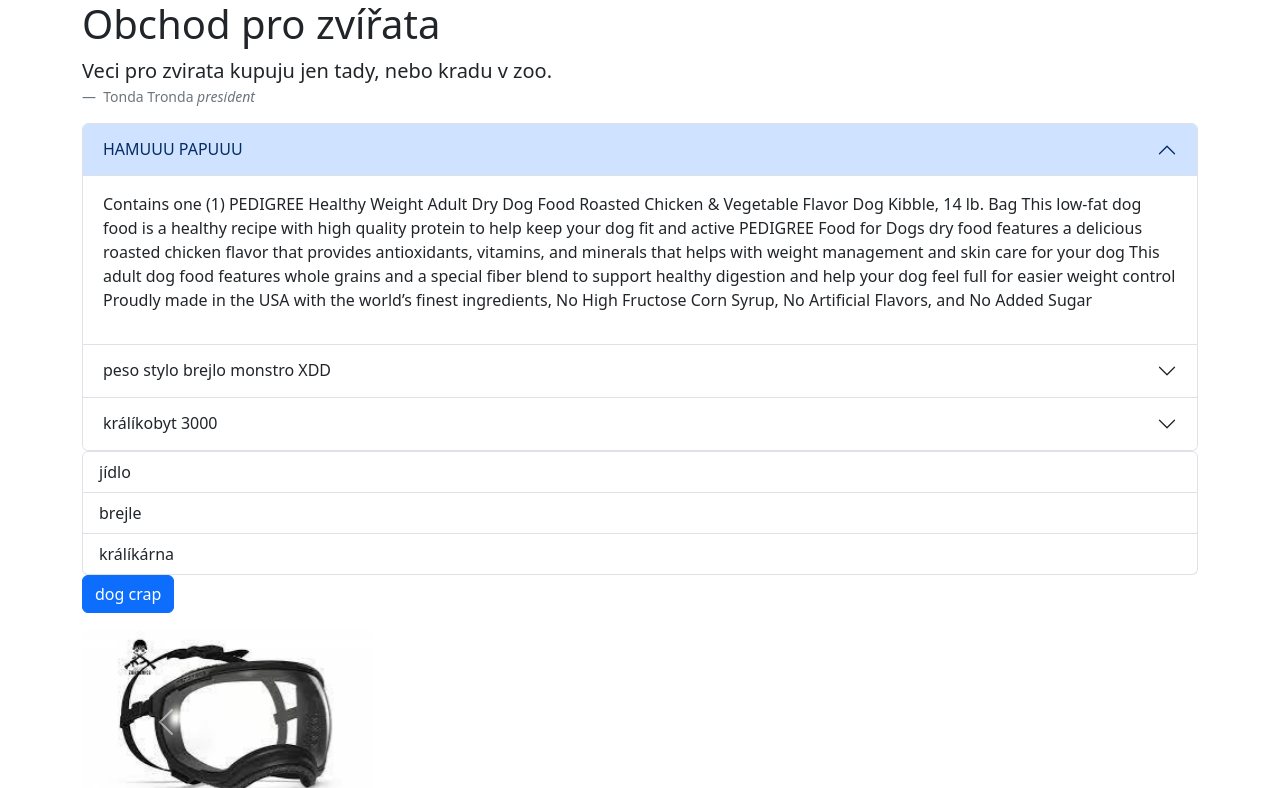
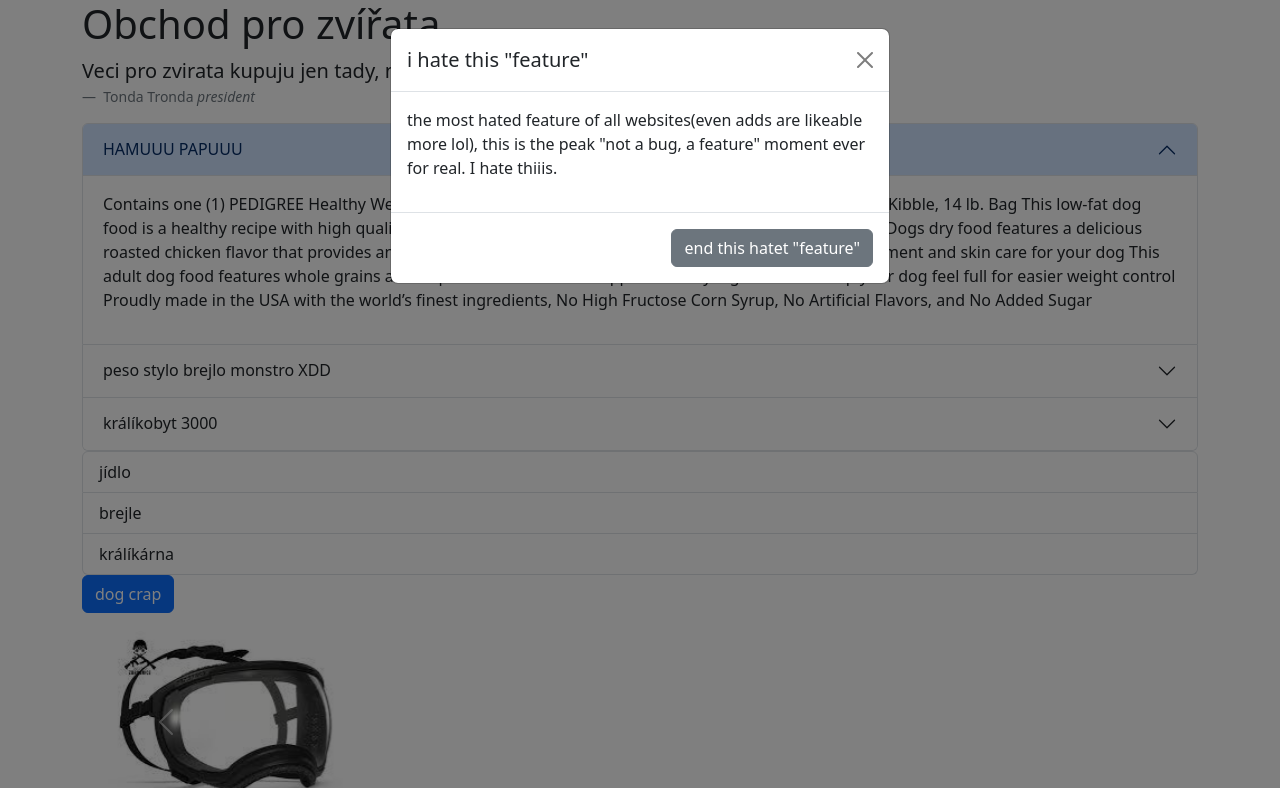
Before and after one commit to hrazdiraa/8.11.2023cviceniWA, a plain HTML site: page index.html in a window 1280 px wide. Both pictures are taken after a click on the button "dog crap". Shown: the top 788 px of the page. Drawn offline with nearby package versions, Linux system fonts and the light colour scheme.

Commit message:
jak já tohlůe nenávidim loaaadxfuasdfhhads asjhdfiuhasifa odpad blbejfrfrfrfr

```diff
--- a/index.html
+++ b/index.html
@@ -84,14 +84,14 @@
         </div>
     </div>
 
-    <button type="button" class="btn btn-primary" data-toggle="modal" data-target="#myModal" onclick="openModal()">
+    <button type="button" class="btn btn-primary" data-toggle="modal" data-target="#mymodal" onclick="openModal()">
         dog crap
     </button>
-    <div class="modal" tabindex="-1" id="modal">
+    <div class="modal" tabindex="-1" id="mymodal">
         <div class="modal-dialog">
           <div class="modal-content">
             <div class="modal-header">
-              <h5 class="modal-title">i hate this "feature"</h5>
+              <h5 class="modal-title"> i hate this "feature"</h5>
               <button type="button" class="btn-close" data-bs-dismiss="modal" aria-label="Close"></button>
             </div>
             <div class="modal-body">
@@ -161,9 +161,10 @@
 </body>
 <script src="https://cdn.jsdelivr.net/npm/bootstrap@5.3.2/dist/js/bootstrap.bundle.min.js" integrity="sha384-C6RzsynM9kWDrMNeT87bh95OGNyZPhcTNXj1NW7RuBCsyN/o0jlpcV8Qyq46cDfL" crossorigin="anonymous"></script>
 <script>
-    funcltion openModa(){
-        var modal = new bootstrap.Modal(document.getElementById("modal"));
-      modal.show();
+    function openModal() {
+        var modal = new bootstrap.Modal(document.getElementById("mymodal"));
+        modal.show();
+    }
+</script>
 
-    }</script>
 </html>
```
